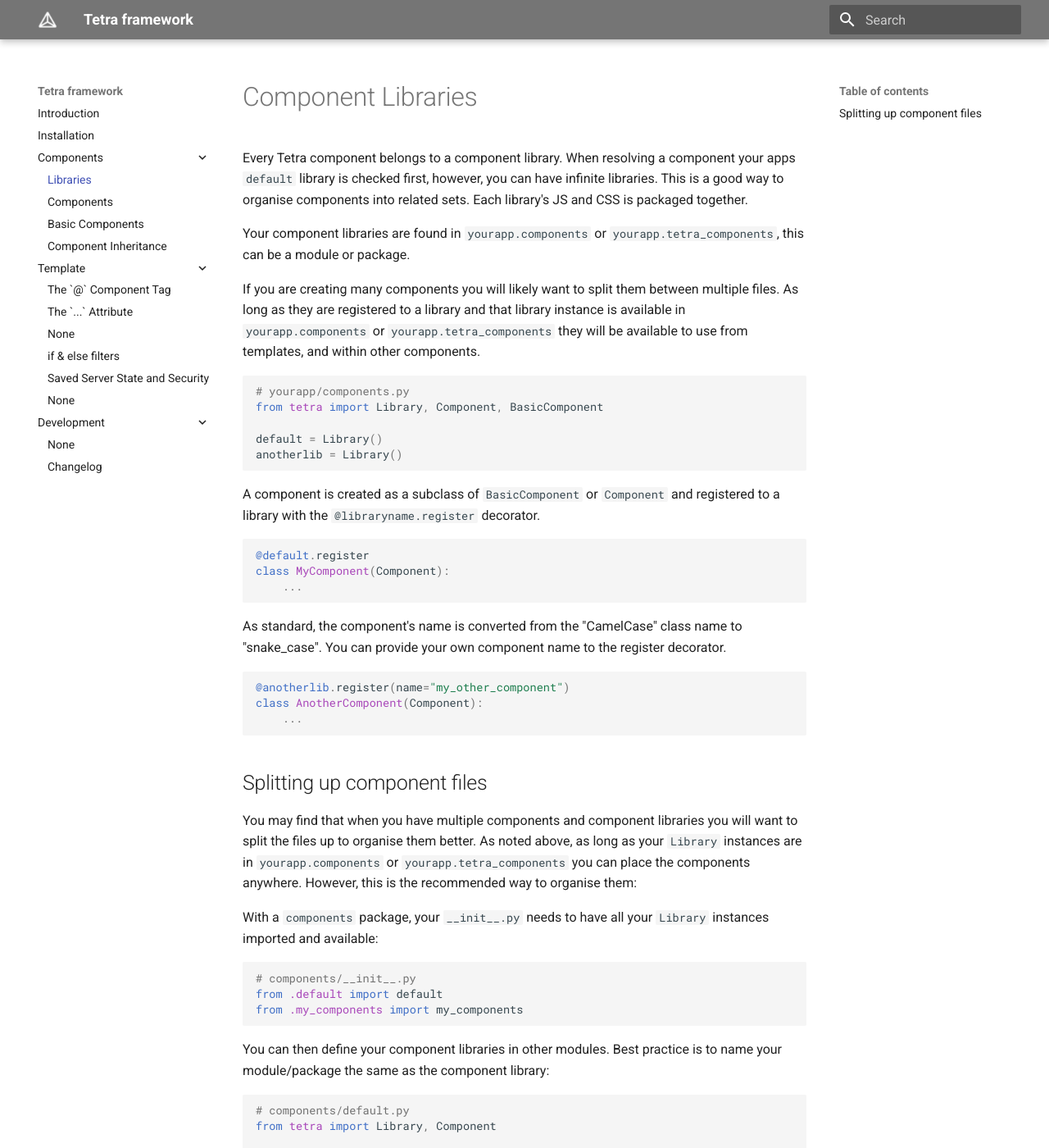
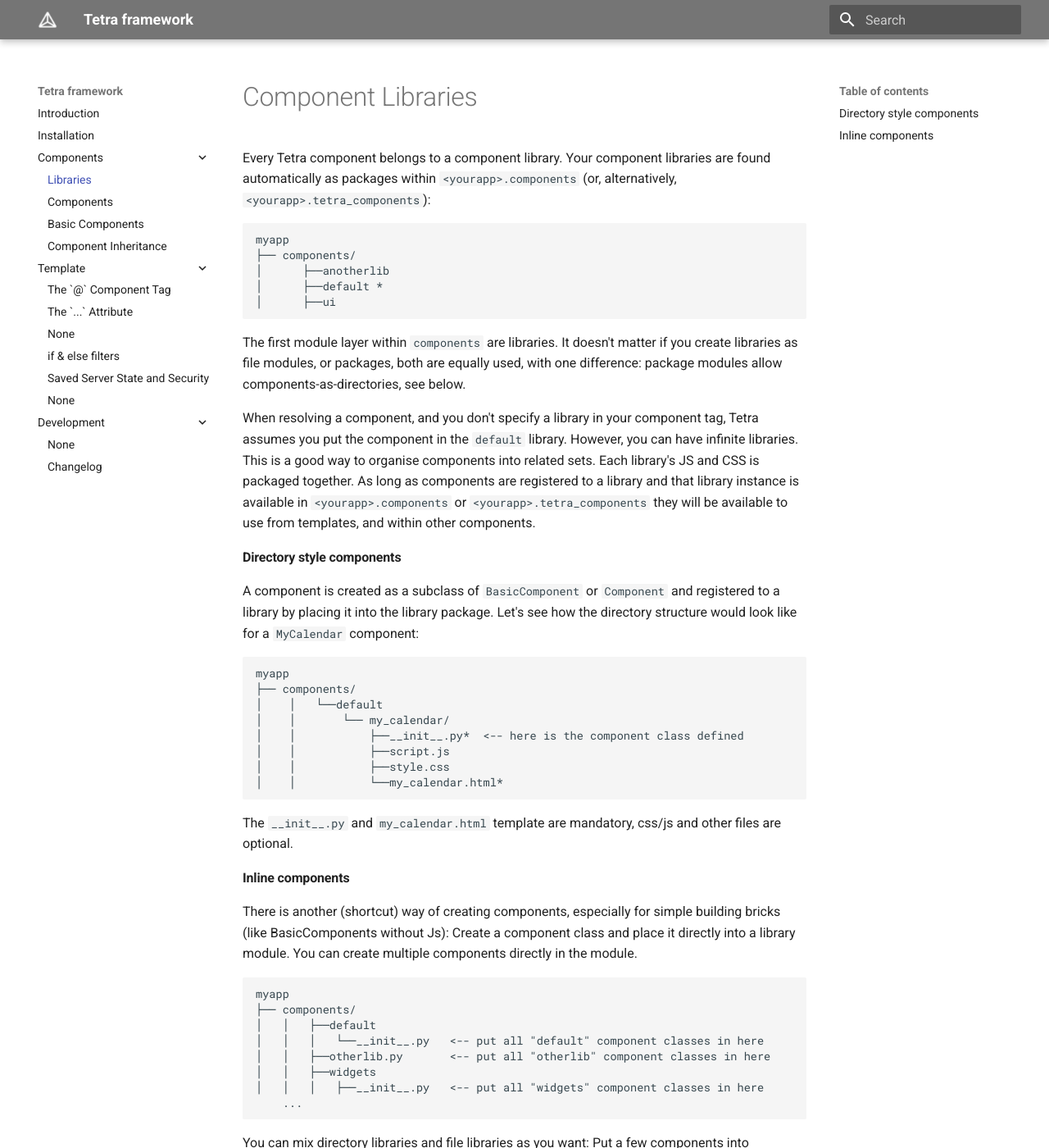
Before and after one commit to tetra-framework/tetra, an MkDocs documentation site: the page built from docs/component-libraries.md, in a window 1280 px wide and 1400 px high. Shown: the whole window at 82% size. Built offline with MkDocs 1.6.1 and Material for MkDocs 9.7.7, drawn with Linux system fonts in a browser that asks for light colours; some of the changed text lies outside the part shown.

Commit message:
introduce component-as-a-directory approach as default

````diff
--- a/docs/component-libraries.md
+++ b/docs/component-libraries.md
@@ -4,85 +4,52 @@
 
 # Component Libraries
 
-Every Tetra component belongs to a component library. When resolving a component your apps `default` library is checked first, however, you can have infinite libraries. This is a good way to organise components into related sets. Each library's JS and CSS is packaged together.
+Every Tetra component belongs to a component library. Your component libraries are found automatically as packages within `<yourapp>.components` (or, alternatively, `<yourapp>.tetra_components`):
 
-Your component libraries are found in `yourapp.components` or `yourapp.tetra_components`, this can be a module or package.
-
-If you are creating many components you will likely want to split them between multiple files. As long as they are registered to a library and that library instance is available in `yourapp.components` or `yourapp.tetra_components` they will be available to use from templates, and within other components.
-
-``` python
-# yourapp/components.py
-from tetra import Library, Component, BasicComponent
-
-default = Library()
-anotherlib = Library()
+```
+myapp
+├── components/
+│      ├──anotherlib
+│      ├──default *
+│      ├──ui
 ```
 
-A component is created as a subclass of `BasicComponent` or `Component` and registered to a library with the `@libraryname.register` decorator.
+The first module layer within `components` are libraries. It doesn't matter if you create libraries as file modules, or packages, both are equally used, with one difference: package modules allow components-as-directories, see below.
 
-``` python
-@default.register
-class MyComponent(Component):
+When resolving a component, and you don't specify a library in your component tag, Tetra assumes you put the component in the `default` library. However, you can have infinite libraries. This is a good way to organise components into related sets. Each library's JS and CSS is packaged together. As long as components are registered to a library and that library instance is available in `<yourapp>.components` or `<yourapp>.tetra_components` they will be available to use from templates, and within other components.
+
+#### Directory style components
+A component is created as a subclass of `BasicComponent` or `Component` and registered to a library by placing it into the library package. Let's see how the directory structure would look like for a `MyCalendar` component:
+
+```
+myapp
+├── components/
+│    │   └──default
+│    │       └── my_calendar/
+│    │           ├──__init__.py*  <-- here is the component class defined
+│    │           ├──script.js
+│    │           ├──style.css
+│    │           └──my_calendar.html*
+```
+
+The `__init__.py` and `my_calendar.html` template are mandatory, css/js and other files are optional.
+
+#### Inline components
+
+There is another (shortcut) way of creating components, especially for simple building bricks (like BasicComponents without Js):
+Create a component class and place it directly into a library module. You can create multiple components directly in the module.
+```
+myapp
+├── components/
+│   │   ├──default
+│   │   │   └──__init__.py   <-- put all "default" component classes in here
+│   │   ├──otherlib.py       <-- put all "otherlib" component classes in here
+│   │   ├──widgets
+│   │   │   ├──__init__.py   <-- put all "widgets" component classes in here
     ...
 ```
 
-As standard, the component's name is converted from the "CamelCase" class name to "snake_case". You can provide your own component name to the register decorator.
+You can mix directory libraries and file libraries as you want: Put a few components into `default/__init__.py`, and another into `default/my_component/__init__.py`. Both are found.
 
-``` python
-@anotherlib.register(name="my_other_component")
-class AnotherComponent(Component):
-    ...
-```
-
-## Splitting up component files
-
-You may find that when you have multiple components and component libraries you will want to split the files up to organise them better. As noted above, as long as your `Library` instances are in `yourapp.components` or `yourapp.tetra_components` you can place the components anywhere. However, this is the recommended way to organise them:
-
-With a `components` package, your `__init__.py` needs to have all your `Library` instances imported and available:
-
-``` python
-# components/__init__.py
-from .default import default
-from .my_components import my_components
-```
-
-You can then define your component libraries in other modules. Best practice is to name your module/package the same as the component library:
-
-``` python
-# components/default.py
-from tetra import Library, Component
-
-default = Library()
-...
-```
-
-Component libraries can be split across multiple files. Define the library instance in a `base.py` file within a module with the same name as your library:
-
-``` python
-# components/my_components/base.py
-from tetra import Library, Component
-
-my_components = Library()
-...
-```
-
-Then import the library instance into other modules, and register your components there. For larger components you may want to have a single file per component:
-
-``` python
-# components/my_components/a_component.py
-from tetra import Component, BasicComponent
-from .base import my_components
-
-@my_components.register
-class AComponent(Component):
-    ...
-```
-
-You must ensure that all modules that register components are imported into your packages `__init__.py`:
-
-``` python
-# components/my_components/__init__.py
-from .base import my_components
-from .a_component import *
-from .another_module import *
-```
+!!! note
+    If you use a directory style component, make sure you only define ONE component class within the component's module (e.g. in `components/default/my_calendar/__init__.py`). If you use
````
Also changed, not shown: demosite/demo/templates/examples/click_to_edit/text.md (+0 -1 lines), docs/basic-components.md (+1 -2 lines), docs/component-inheritance.md (+1 -3 lines), docs/components.md (+7 -35 lines), docs/index.md (+0 -2 lines), 12 other files.
